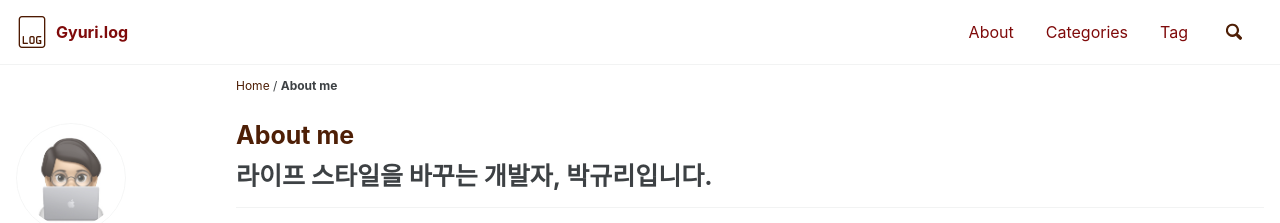
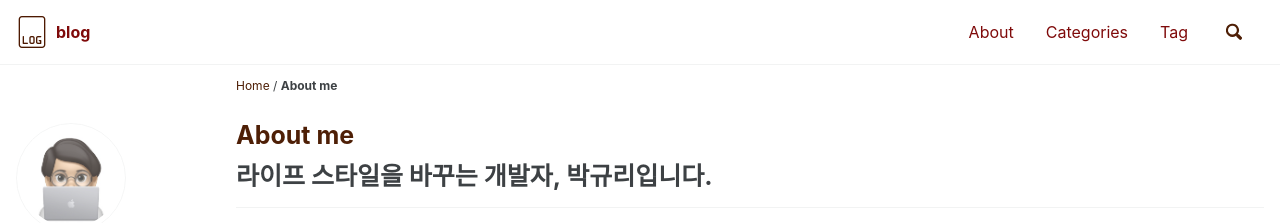
Before and after one commit to gyuripk/blog, a Jekyll site: the page built from _pages/about.md, in a window 1280 px wide and 900 px high. Shown: the top 223 px of the window. Built offline with Jekyll 4.4.1, drawn with Linux system fonts in a browser that asks for light colours; cached includes are drawn as plain includes.

Commit message:
Update _config.yml

```diff
--- a/_config.yml
+++ b/_config.yml
@@ -16,7 +16,7 @@ minimal_mistakes_skin    : "default" # "default","air", "aqua", "contrast", "dar
 
 # Site Settings
 locale                   : "en-US"
-title                    : "Gyuri.log"
+title                    : #"Gyuri.log"
 title_separator          : ""
 subtitle                 : #
 name                     : "Gyuri Park"
```
